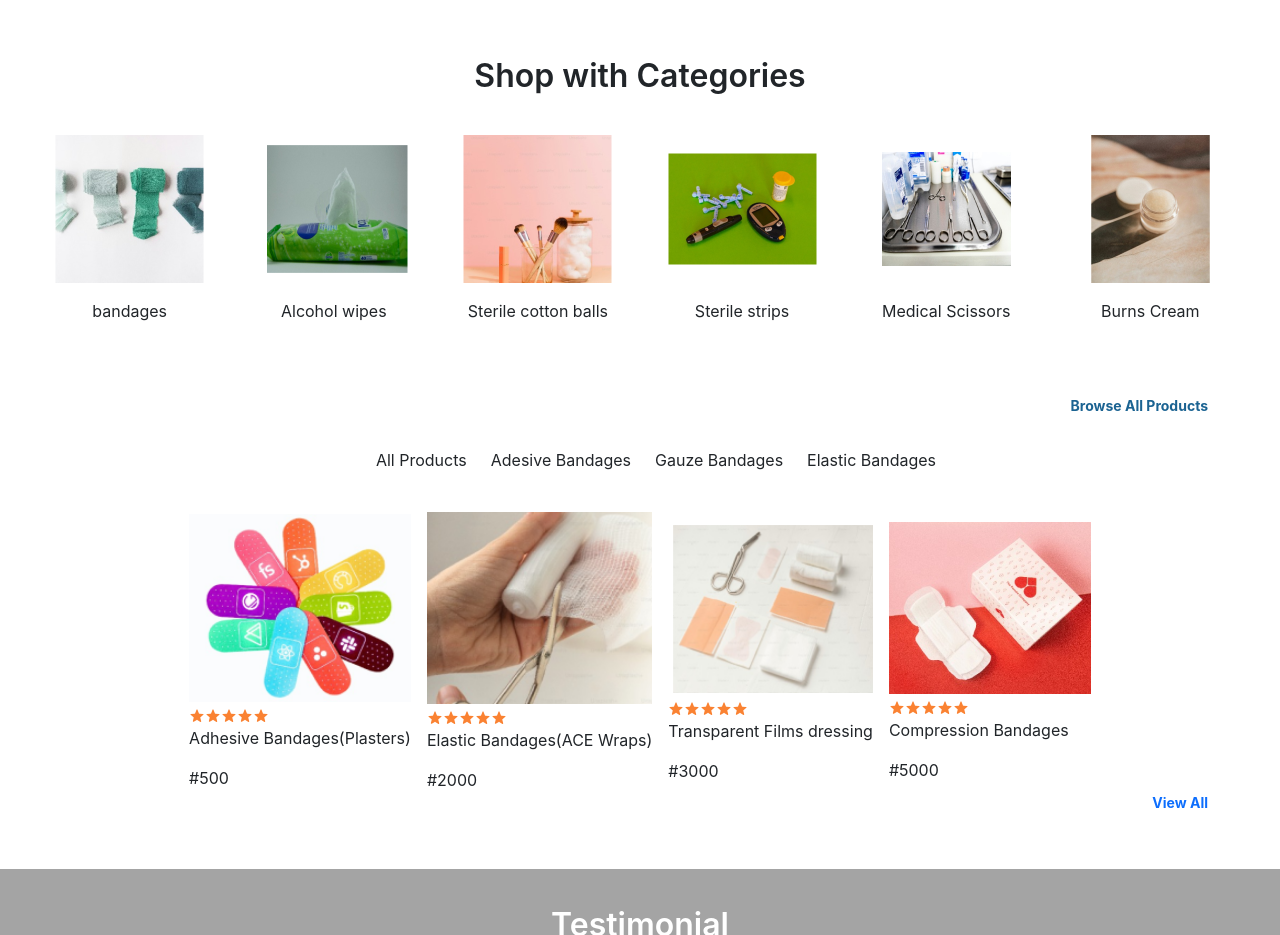
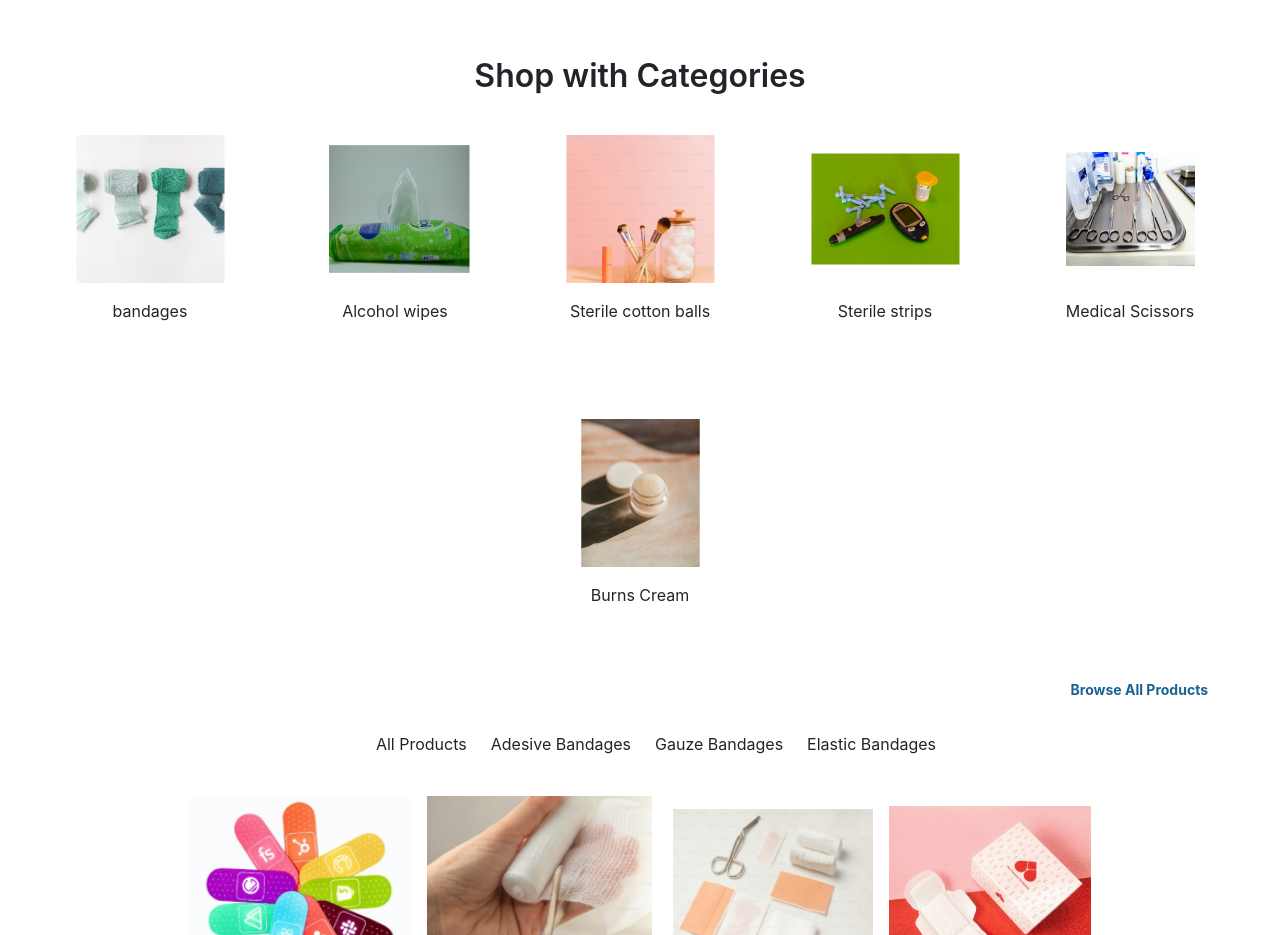
Before and after one commit to Habiblassz/timbu, a React (Create React App) app: page / in a window 1280 px wide. Shown: the part 1040-1975 px from the top of the page. Built offline with nearby package versions, Linux system fonts and the light colour scheme; the HTML template or start-up script is replaced by a standard one.

Commit message:
updated the mobile view

```diff
--- a/src/components/shop.css
+++ b/src/components/shop.css
@@ -12,8 +12,9 @@
 
 .shopping-item-array {
 	display: flex;
-	justify-content: space-evenly;
+	justify-content: center;
 	align-items: center;
+	gap: 1rem;
 	margin-bottom: 4.5rem;
 	flex-wrap: wrap;
 }
@@ -76,3 +77,9 @@
 	display: flex;
 	flex-direction: column;
 }
+
+@media (min-width: 760px) {
+	.shopping-item-array {
+		gap: 6rem;
+	}
+}
```
